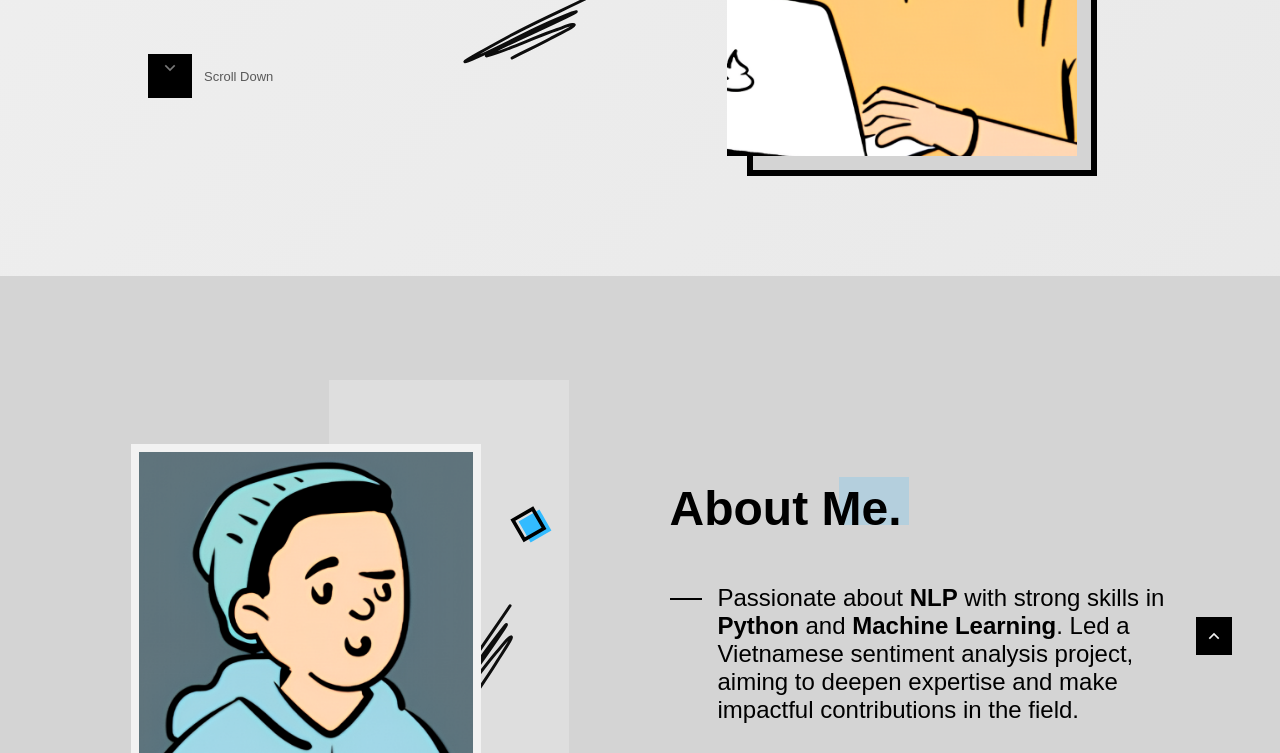
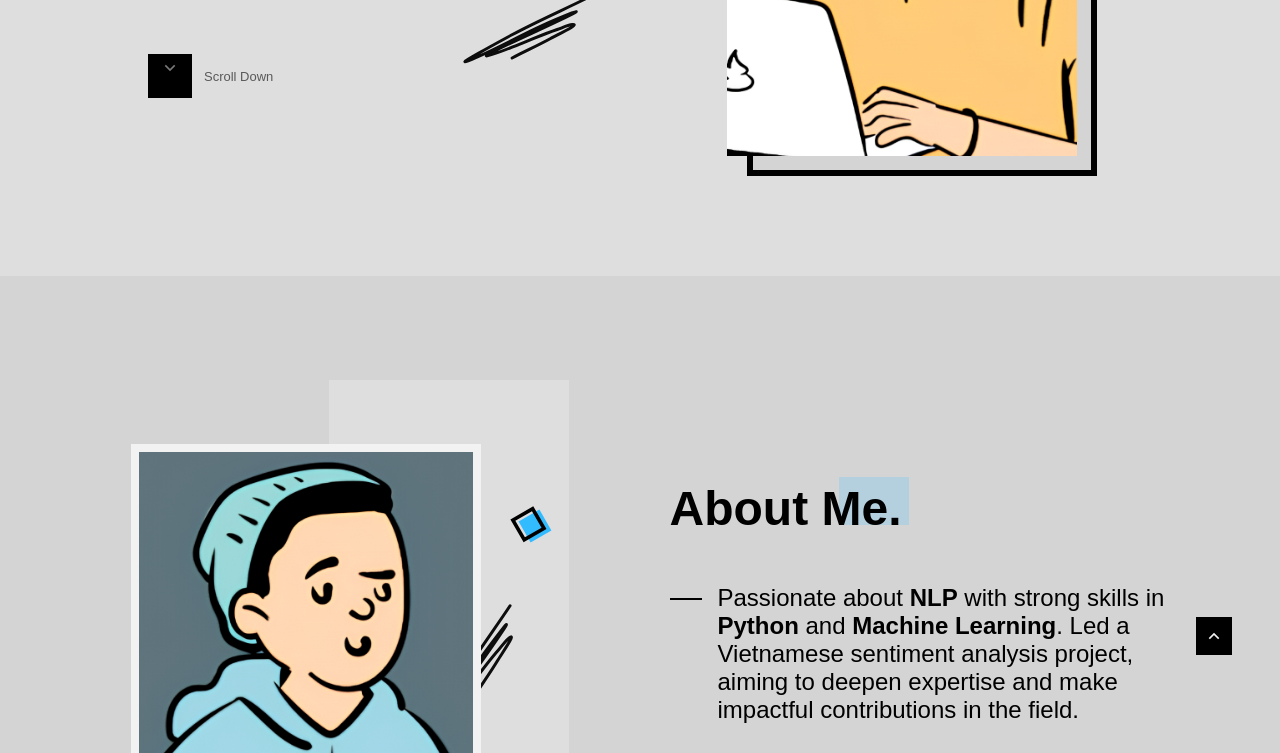
Before and after one commit to dnAnh1523/PortFolio, a plain HTML site: page index.html in a window 1280 px wide. Shown: the part 545-1298 px from the top of the page. Drawn offline with nearby package versions, Linux system fonts and the light colour scheme; a web font is replaced by a local one.

Commit message:
Update styles.css

```diff
--- a/assets/css/styles.css
+++ b/assets/css/styles.css
@@ -69,32 +69,6 @@ body {
   background-color: var(--body-color);
   color: var(--text-color);
   transition: background-color .4s;
-}
-
-/* ===== Custom Gradient + Noise Background ===== */
-body {
-  font-family: var(--body-font);
-  font-size: var(--normal-font-size);
-  background: linear-gradient(135deg, #f0f0f0, #dcdcdc); /* gradient xám nhạt */
-  color: var(--text-color);
-  transition: background .4s;
-  position: relative;
-  overflow-x: hidden;
-  z-index: 0; /* giữ nền dưới cùng */
-}
-
-body::before {
-  content: "";
-  position: fixed;
-  top: 0;
-  left: 0;
-  width: 100%;
-  height: 100%;
-  background-image: url("assets/img/noise.png"); /* thêm file noise transparent PNG vào thư mục dự án */
-  background-repeat: repeat;
-  opacity: 0.15; /* chỉnh độ mạnh yếu của noise */
-  pointer-events: none; /* để không ảnh hưởng đến click/scroll */
-  z-index: -1; /* nằm dưới toàn bộ nội dung */
 }
 
 h1, h2, h3, h4 {
```
